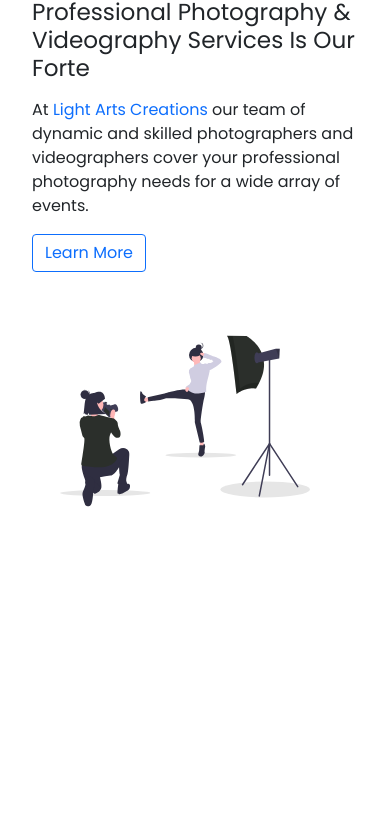
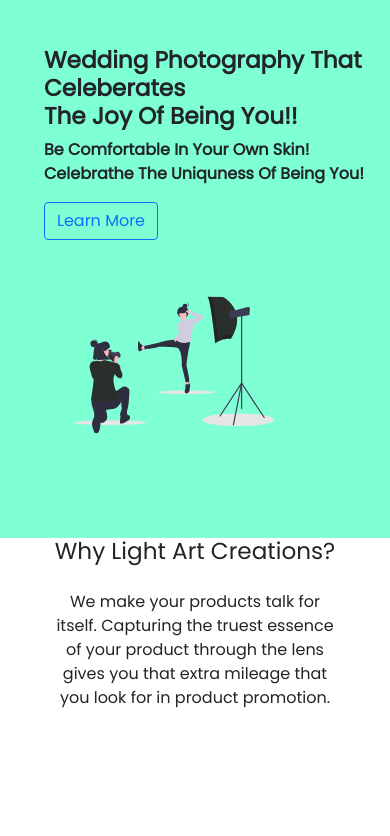
Before and after one commit to laalmanoj/Photography, a plain HTML site: page index.html in a window 390 px wide. Shown: the part 117-953 px from the top of the page. After the commit the page ends 844 px from the top, so only its background shows below. Drawn offline with Linux system fonts and the light colour scheme.

Commit message:
section1 & navbar  completely responsive

```diff
--- a/index.html
+++ b/index.html
@@ -43,19 +43,21 @@
        <main>
             <!-- section-1 starts -->
             <section class="section1">
+               <div class="container py-md-3 py-5">
                     <div class="container align ">
-                    <div class="my-md-4">
+                        <div class="my-md-2">
                             <div class="row">
-                            <div class="col-11 col-md-6 mx-3 px-3 mx-md-5 px-md-5 my-md-3" >
-                                <h3 class="pt-md-3 text-md-center">Professional Photography & Videography Services Is Our Forte</h3>
-                                <p class="pt-md-2"></p>At <a style="text-decoration: none;" href="index.html">Light Arts Creations</a> our team of dynamic and skilled photographers and videographers cover your professional photography needs for
-                                a wide array of events.</p>
-                                <div class="pt-md-3">
+                                <div class="col-12 col-md-6 mx-3 px-3 mx-md-4 px-md-4 ">
+                                    <h3 class="pt-md-3  script1">Wedding Photography That Celeberates <br> The Joy Of Being You!!
+                                    </h3>
+                                    <p class="pt-md-4 script1sub">Be Comfortable In Your Own Skin! <br> Celebrathe The Uniquness Of Being You!</p>
+                                    <div class="pt-md-4">
                                         <button class="btn btn-outline-primary">Learn More</button>
                                     </div>
                                 </div>
-                            <div class="col-9 col-md-3 mt-4 mx-5 ">
+                                <div class="col-9 col-md-4 mt-0 mx-0 ">
                                     <img class="heroimage" src="/icons/undraw_fashion_photoshoot_mtq8.svg" alt="freelancer" loading="lazy">
+                                </div>
                             </div>
                         </div>
                     </div>
@@ -68,9 +70,9 @@
             <div class="container">
                 <div class="row">
                    <div class= "col-12 d-flex justify-content-center py-md-5 pb-3">
-                       <h3 >Why Light Arts Creation?</h3>
+                       <h3 >Why Light Art Creations?</h3>
                    </div>
-                <div class="col-12 d-flex justify-content-center text-md-center px-5 ">
+                <div class="col-12 d-flex justify-content-center text-center px-5 ">
                     <p >We make your products talk for itself. Capturing the truest essence of your product through the lens gives you that
                     extra mileage that you look for in product promotion.</p>
                 </div>
--- a/style.scss
+++ b/style.scss
@@ -7,14 +7,18 @@ body{
   scroll-behavior: smooth;
 }
 
-.heroimage {
-  width: 250px;
-  height: 250px;
+.section1 .heroimage {
+  width: 500px;
+  height: 500px;
 }
 
-section{
-  width: 100%;
-  height: 100vh;
+header .navbar{
+  background-color: aquamarine !important;
+;
+}
+
+.section1{
+  background-color: aquamarine;
 }
 
 .align{
@@ -26,3 +30,58 @@ section{
   width: 90px;
   height: 90px;
 }
+
+.section1 .script1{
+  font-weight: bold;
+
+}
+
+
+.script1sub{
+  font-weight: bold;
+}
+
+html { font-size: 1rem; }
+
+
+
+
+@media (max-width: 576px) {
+    html { font-size: 1rem; }
+    .section1 .heroimage{
+      width: 250px;
+      height: 250px;
+      padding-left: 50px;
+    }
+
+
+}
+
+@media (min-width: 576px) {
+    html { font-size: 1rem; }
+
+
+}
+@media (min-width: 768px) {
+    html { font-size: 1rem; }
+    .section1 .heroimage{
+      width: 180px;
+      height: 180px;
+    }
+
+}
+@media (min-width: 992px) {
+    html { font-size: 1rem; }
+    .section1 .heroimage{
+      width: 300px;
+      height: 300px;
+    }
+
+}
+@media (min-width: 1200px) {
+    html { font-size: 1.3rem; }
+    .section1 .heroimage{
+      width: 500px;
+      height: 500px;
+    }
+}
```
Also changed, not shown: style.css, 1 other file. Lines whose indentation alone changed are shown as unchanged.
